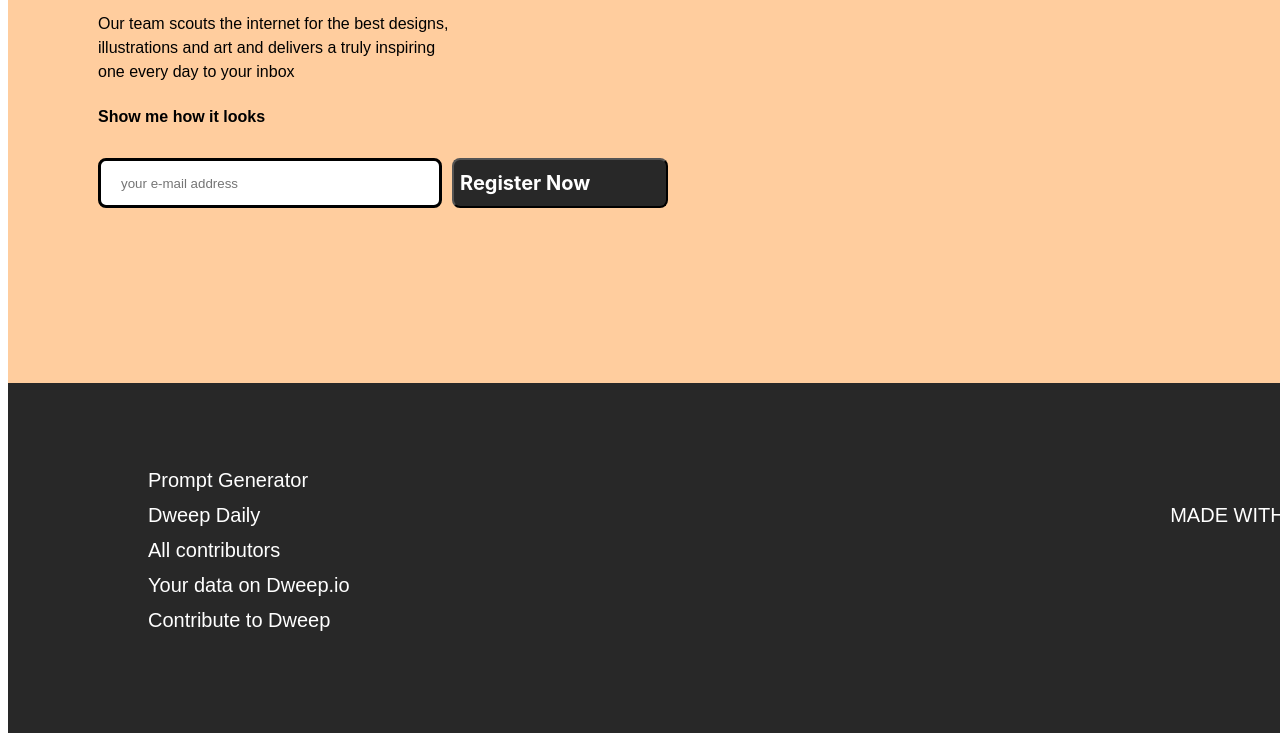
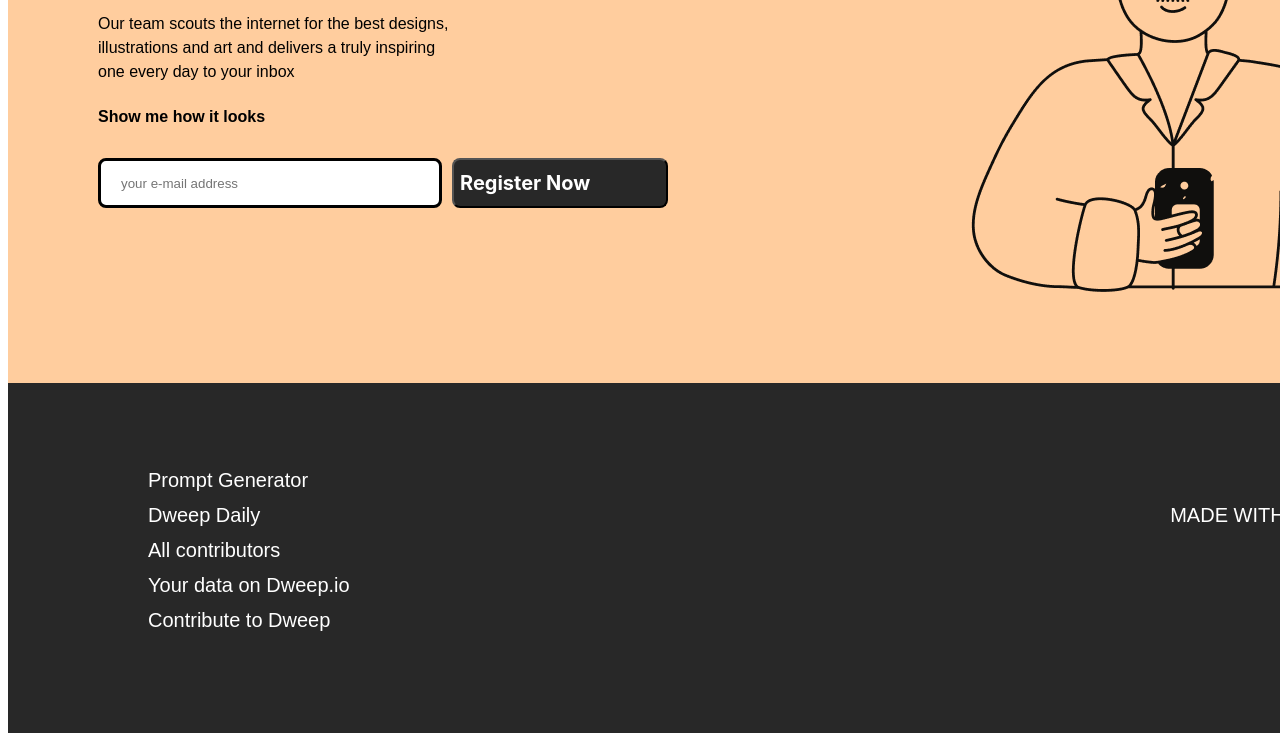
Before and after one commit to Nandininahata/Mern, a plain HTML site: page index.html in a window 1280 px wide. Shown: the part 225-966 px from the top of the page. Drawn offline with Linux system fonts and the light colour scheme; the site is published under a folder, as on GitHub Pages, so addresses that start at the root find nothing.

Commit message:
Update index.html

```diff
--- a/index.html
+++ b/index.html
@@ -22,7 +22,7 @@
       </div>
       &nbsp;      &nbsp;      &nbsp;         &nbsp;      &nbsp;      &nbsp;      &nbsp;      &nbsp;      &nbsp;      &nbsp;   &nbsp;      &nbsp;          &nbsp;      &nbsp;      &nbsp;      &nbsp;      &nbsp;      &nbsp;     &nbsp;   &nbsp;      &nbsp;      &nbsp;      &nbsp;      &nbsp;
       <div class="header-right">
-        <img src = "/guy.png" alt="guy" >
+        <img src = "guy.png" alt="guy" >
       </div>
     </header>
 
```
